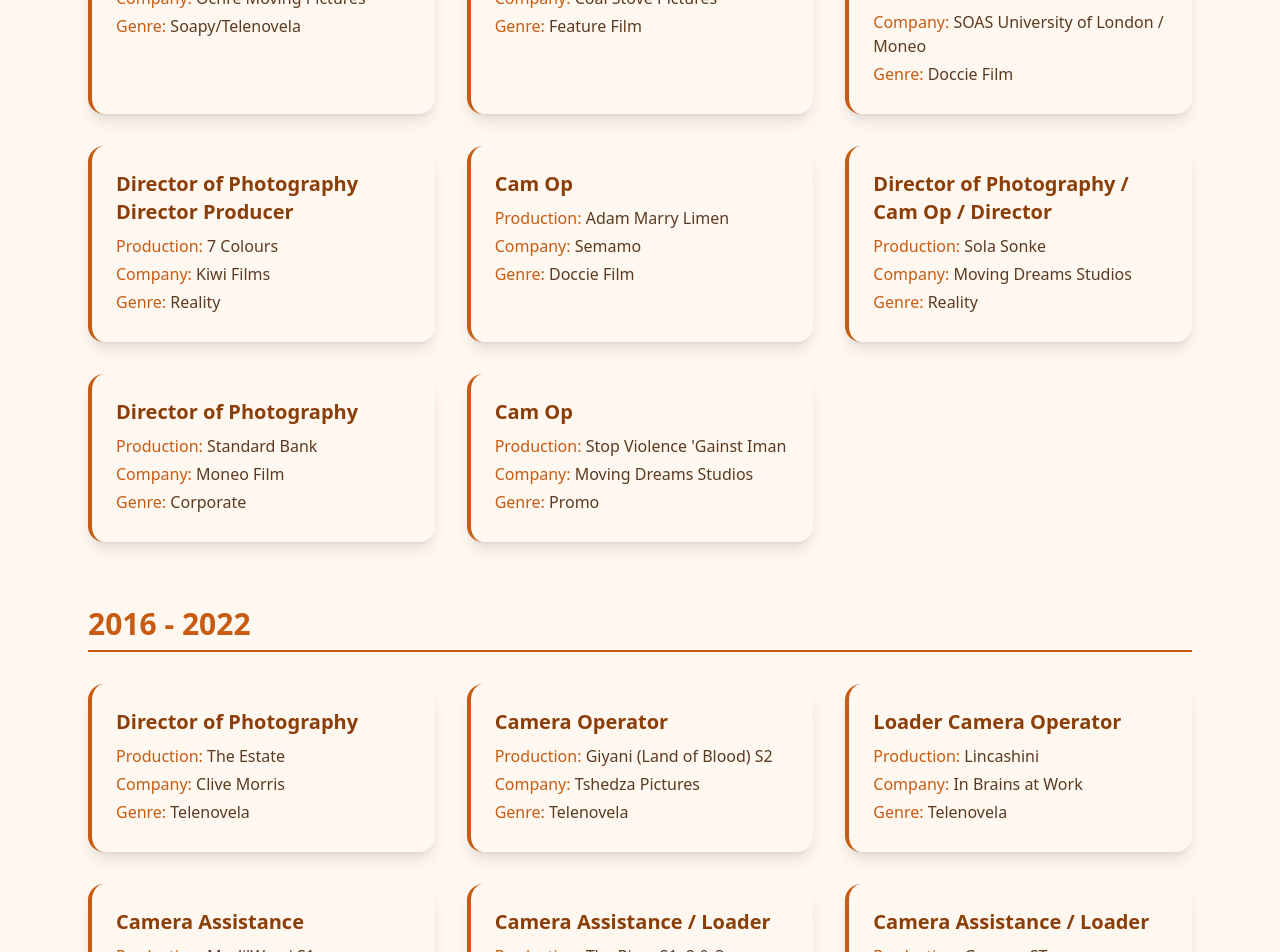
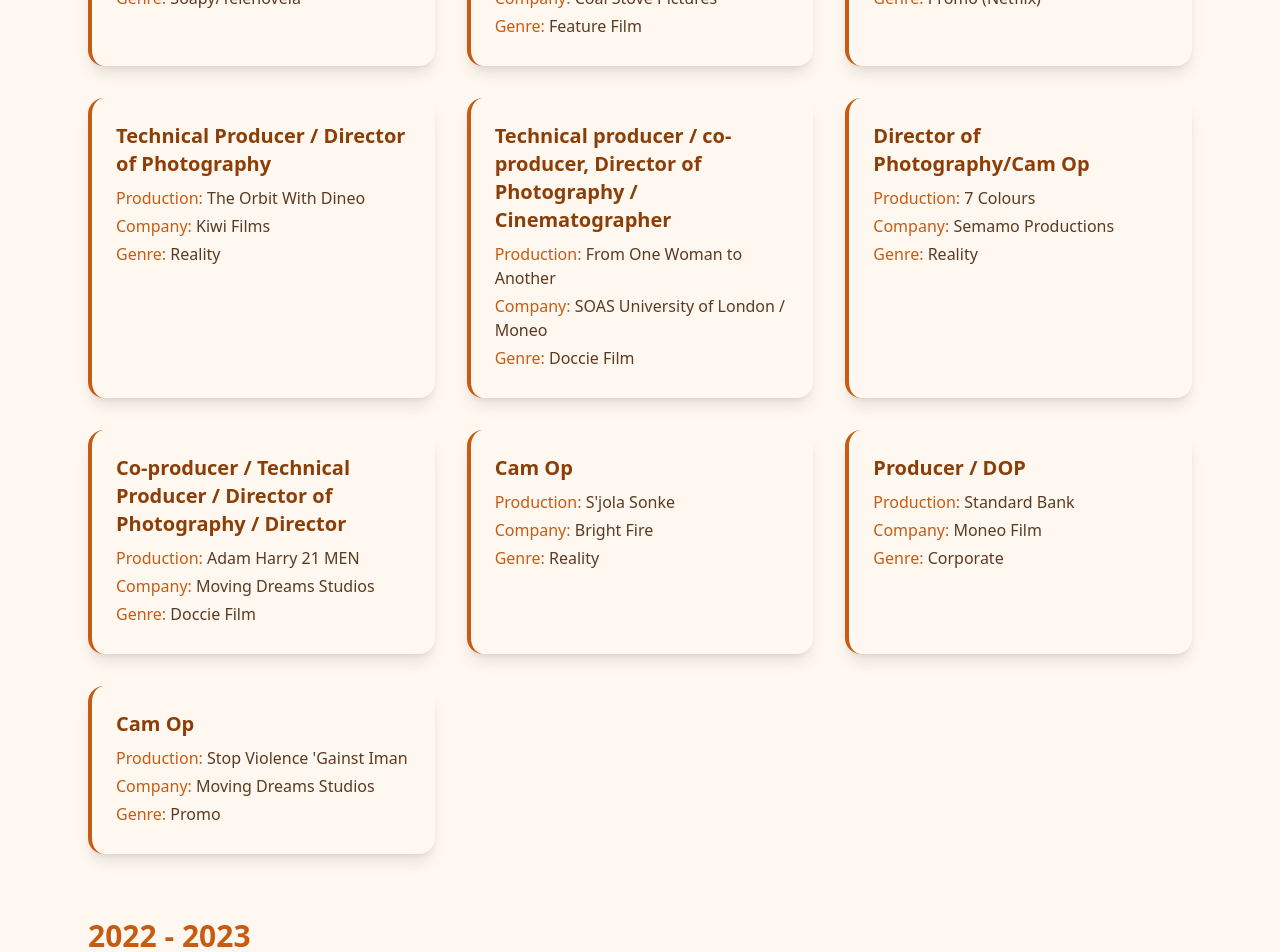
Before and after one commit to Sabelodone/moneo, a React (Create React App) app: page /team/neo-paulus in a window 1280 px wide. Shown: the part 760-1712 px from the top of the page. Built offline with nearby package versions, Linux system fonts and the light colour scheme.

Commit message:
server or api

```diff
--- a/src/components/AboutPage.tsx
+++ b/src/components/AboutPage.tsx
@@ -426,10 +426,42 @@ const AboutPage: React.FC = () => {
                   <span className="block" style={{ color: colors.accentOrange, textShadow: `0 2px 16px ${colors.accentGold}` }}>STORY</span>
                 </h2>
                 <div className="space-y-6 font-netflix text-lg" style={{ color: colors.textDark, opacity: 0.8, lineHeight: "1.7" }}>
-                  <p>Founded in 2018, Moneo Films is a trailblazing production company owned entirely by black women. We specialize in producing remarkable films, documentaries, series, and other television products.</p>
-                  <p>Led by our visionary co-founders, Ferry Jele and Neo R Paulus, we push boundaries and redefine storytelling.</p>
-                  <p>At Moneo Films, we are more than just a production company - we are an all-encompassing entertainment and administration office. Our team of experts excels in producing and technical producing, script development,Editing, directing, cinematography, performance coaching, dialogue coaching, Web and App development and more.</p>
-                  <p>We provide a comprehensive range of services and equipment, ensuring excellence in every aspect of production.</p>
+                 <p>
+        <strong>Our Story</strong>
+      </p>
+
+      <p>
+        Founded in 2018, <strong>Moneo Films</strong> is a trailblazing, Black-women-owned production company rooted in purpose, passion, and creative excellence. Co-founded by visionary industry leaders <strong>Ferry Jele</strong> and <strong>Neo R Paulus</strong>, we are on a mission to push boundaries and redefine storytelling across Africa and beyond.
+      </p>
+
+      <p>
+        We specialize in producing high-impact films, documentaries, series, and a wide range of television content — but we are more than just a production company. Moneo Films is a fully integrated entertainment and administration hub, offering end-to-end solutions that bring stories to life with precision and heart.
+      </p>
+
+      <p>
+        Our team consists of skilled professionals who bring their expertise to every stage of production, including:
+      </p>
+
+      <p>• Producing & Technical Producing</p>
+      <p>• Script Development</p>
+      <p>• Directing</p>
+      <p>• Cinematography</p>
+      <p>• Performance & Dialogue Coaching</p>
+      <p>• Technical Support</p>
+      <p>• Editing</p>
+      <p>• Web & App Development</p>
+
+      <p>
+        We also believe deeply in uplifting others through training and mentorship. Over the years, we have provided free training and development opportunities to aspiring creatives — not for recognition or financial gain, but to empower the next generation of storytellers and ensure their success in the industry.
+      </p>
+
+      <p>
+        At Moneo Films, we are building more than productions — we are building a legacy. One grounded in excellence, collaboration, and transformation through storytelling.
+      </p>
+
+      <p>
+        We pride ourselves on delivering excellence in every frame, every performance, and every experience. At Moneo Films, storytelling is not just what we do — it’s <em>who we are</em>.
+      </p>
                 </div>
               </div>
             </motion.div>
--- a/src/components/FerryProfile.tsx
+++ b/src/components/FerryProfile.tsx
@@ -43,19 +43,6 @@ const FerryProfile: React.FC = () => {
     },
   ];
 
-  // References
-  const references = [
-    { name: "Candice Tenant", contact: "079 444 5525" },
-    { name: "Jonny Barbuzzano", contact: "071 3606 507" },
-    { name: "Makgono Mamabolo", contact: "081 768 3003" },
-    { name: "Gerard Savenije", contact: "082 828 8500 / 011 719 4530" },
-    { name: "Eric Mogale", contact: "083 538 4666 / 011 719 4530" },
-    { name: "Ilse Van Heermet", contact: "082 453 2683 / 011 714 5692" },
-    { name: "Winnie Serite", contact: "082 972 5689 / 011 719 4200" },
-    { name: "Roberta Durant", contact: "083 228 0914" },
-    { name: "Khethiwe Ngcobo", contact: "083 470 2210" },
-    { name: "Lodi Matsetele", contact: "081 523 2926" },
-  ];
 
   return (
     <motion.div
@@ -115,22 +102,7 @@ const FerryProfile: React.FC = () => {
           ))}
         </div>
 
-        {/* References Section */}
-        <div className="mt-16">
-          <h2 className="text-3xl font-semibold mb-8 text-[#C75B12] border-b-2 border-[#E0CFC0] pb-2">References</h2>
-          <div className="grid grid-cols-1 md:grid-cols-2 lg:grid-cols-3 gap-8">
-            {references.map((ref, idx) => (
-              <motion.div
-                key={idx}
-                className="bg-[#FFF5EB] shadow-lg rounded-xl p-6 hover:shadow-2xl transition-shadow duration-300 border-l-4 border-[#C75B12] h-full"
-                whileHover={{ scale: 1.03 }}
-              >
-                <h3 className="text-xl font-semibold mb-2 text-[#C75B12]">{ref.name}</h3>
-                <p><span className="font-medium">Contact:</span> {ref.contact}</p>
-              </motion.div>
-            ))}
-          </div>
-        </div>
+
 
         {/* Contact Section */}
         <div className="mt-16">
--- a/src/components/NeoProfile.tsx
+++ b/src/components/NeoProfile.tsx
@@ -15,36 +15,37 @@ const NeoProfile: React.FC = () => {
     {
       period: "2023 - 2025",
       roles: [
-        { position: "DOP Cinematographer / Co-Producer Director / DOP", production: "Scandal", company: "Ochre Moving Pictures", genre: "Soapy/Telenovela" },
-        { position: "Director of Photography / Cam Op / Director", production: "Rethink Rands", company: "Coal Stove Pictures", genre: "Feature Film" },
-        { position: "Director of Photography / Cam Op", production: "From One Woman to Another", company: "SOAS University of London / Moneo", genre: "Doccie Film" },
-        { position: "Director of Photography Director Producer", production: "7 Colours", company: "Kiwi Films", genre: "Reality" },
-        { position: "Cam Op", production: "Adam Marry Limen", company: "Semamo", genre: "Doccie Film" },
-        { position: "Director of Photography / Cam Op / Director", production: "Sola Sonke", company: "Moving Dreams Studios", genre: "Reality" },
-        { position: "Director of Photography", production: "Standard Bank", company: "Moneo Film", genre: "Corporate" },
+        { position: "DOP / Cinematographer", production: "Scandal", company: "Ochre Moving Pictures", genre: "Soapy/Telenovela" },
+        { position: "Director of Photography / Cinematographer", production: "Rethink Rands", company: "Coal Stove Pictures", genre: "Feature Film" },
+        { position: "Cam Op", production: "Soweto Love Story", company: "Pitch Black", genre: "Promo (Netflix)" },
+        { position: "Technical Producer / Director of Photography", production: "The Orbit With Dineo", company: "Kiwi Films", genre: "Reality" },
+        { position: "Technical producer / co-producer, Director of Photography / Cinematographer", production: "From One Woman to Another", company: "SOAS University of London / Moneo", genre: "Doccie Film" },
+        { position: "Director of Photography/Cam Op", production: "7 Colours", company: "Semamo Productions", genre: "Reality" },
+        { position: "Co-producer / Technical Producer / Director of Photography / Director", production: "Adam Harry 21 MEN", company: "Moving Dreams Studios", genre: "Doccie Film" },
+        { position: "Cam Op", production: "S'jola Sonke", company: "Bright Fire", genre: "Reality" },
+        { position: "Producer / DOP", production: "Standard Bank", company: "Moneo Film", genre: "Corporate" },
         { position: "Cam Op", production: "Stop Violence 'Gainst Iman", company: "Moving Dreams Studios", genre: "Promo" },
       ],
     },
     {
-      period: "2016 - 2022",
+      period: "2022 - 2023",
       roles: [
         { position: "Director of Photography", production: "The Estate", company: "Clive Morris", genre: "Telenovela" },
         { position: "Camera Operator", production: "Giyani (Land of Blood) S2", company: "Tshedza Pictures", genre: "Telenovela" },
-        { position: "Loader Camera Operator", production: "Lincashini", company: "In Brains at Work", genre: "Telenovela" },
-        { position: "Camera Assistance", production: "Mzali'Wami S1", company: "Tshedza Pictures", genre: "Drama" },
-        { position: "Camera Assistance / Loader", production: "The River S1, 2 & 3", company: "Endemol South Africa", genre: "Telenovela" },
-        { position: "Camera Assistance / Loader", production: "Gomora ST", company: "Tshedza Pictures", genre: "Soap" },
-        { position: "Camera Assistance", production: "Isidingo", company: "Velonovela", genre: "Soap" },
+        { position: "Loader / Camera Operator", production: "Lingashoni", company: "Stain Glass", genre: "Telenovela" },
+        { position: "Camera Assistance / Loader", production: "Mzali'Wami S1", company: "Brains At Work", genre: "Drama" },
+        { position: "Camera Assistance / Loader", production: "The River S1, 2 & 3", company: "Tshedza Pictures", genre: "Telenovela" },
+        { position: "Camera Assistance / Loader", production: "Gomora ST S1", company: "Serite", genre: "Telenovela" },
       ],
     },
     {
       period: "2012 - 2018",
       roles: [
-        { position: "Director of Photography", production: "Miriam Makeba Foundation", company: "Agogo Ayo", genre: "Reality Show" },
-        { position: "Camera Assistance", production: "Isidingo", company: "Endemol South Africa Moneo", genre: "Soapy" },
-        { position: "Director of Photography", production: "My Sexuality My Orids", company: "Milms", genre: "Reality" },
-        { position: "Director Camera Operator", production: "Not on My Watch Darlington", company: "Obonye Media", genre: "Drama" },
-        { position: "Camera Operator", production: "Michaels", company: "Obonye Media", genre: "Documentary" },
+        { position: "Director of Photography / Producer", production: "Miriam Makeba Foundation", company: "Moneo Films", genre: "Theatre Show" },
+        { position: "Camera Assistance", production: "Isidingo", company: "Endemol South Africa", genre: "Soapy" },
+        { position: "Producer / Director of Photography", production: "My Sexuality My Pride", company: "Moneo Films", genre: "Doccie Film" },
+        { position: "Camera Operator", production: "Not on My Watch", company: "Obonye Media", genre: "Drama" },
+        { position: "Camera Operator", production: "Darlington Michaels", company: "Obonye Media", genre: "Documentary" },
       ],
     },
     {
@@ -61,17 +62,6 @@ const NeoProfile: React.FC = () => {
     },
   ];
 
-  const references = [
-    { name: "Sanele Zulu", production: "SCANDAL", contact: "+27 79 695 8648" },
-    { name: "Natalie Prinsloo", production: "SCANDAL", contact: "+27 82 490 1957" },
-    { name: "Pelisa Norman", production: "Soweto Love Story", contact: "+27 82 863 3461" },
-    { name: "Dineo Lusenga", production: "The Orbit with Dineo", contact: "+27 76 058 5162" },
-    { name: "Mda Ramphoma", production: "7 Colours", contact: "+27 66 105 4192" },
-    { name: "Amber", production: "The River S1,2&3", contact: "+27 67 145 9882" },
-    { name: "Florence Masebe", production: "Kheta - Higher Education", contact: "+27 82 560 8043 / +27 71 482 9870" },
-    { name: "Ferry Jele", production: "Moneo Films", contact: "+27 72 776 7597" },
-    { name: "Koketso Mojela", production: "Hero Pilot Xikulu Media", contact: "+27 81 708 7535" },
-  ];
 
   const fadeInUp = {
     hidden: { opacity: 0, y: 30 },
@@ -142,23 +132,7 @@ const NeoProfile: React.FC = () => {
           ))}
         </div>
 
-        {/* References Section */}
-        <div className="mt-16">
-          <h2 className="text-3xl font-semibold mb-8 text-[#C75B12] border-b-2 border-[#C75B12] pb-2">References</h2>
-          <div className="grid grid-cols-1 md:grid-cols-2 lg:grid-cols-3 gap-8">
-            {references.map((ref, idx) => (
-              <motion.div
-                key={idx}
-                whileHover={{ scale: 1.03 }}
-                className="bg-[#FFF8F0] shadow-lg rounded-2xl p-6 border-l-4 border-[#C75B12] h-full transition-all duration-300"
-              >
-                <h3 className="text-xl font-semibold mb-2 text-[#8C3E08]">{ref.name}</h3>
-                <p><span className="font-medium text-[#C75B12]">Production:</span> {ref.production}</p>
-                <p><span className="font-medium text-[#C75B12]">Contact:</span> {ref.contact}</p>
-              </motion.div>
-            ))}
-          </div>
-        </div>
+
 
         {/* Contact Section */}
         <div className="mt-16">
--- a/src/components/ServicesPage.tsx
+++ b/src/components/ServicesPage.tsx
@@ -21,21 +21,21 @@ const ServicesPage = () => {
       title: "Film Production",
       icon: <Film style={{ color: colors.accentOrange }} className="w-8 h-8" />,
       description: "End-to-end film production services from concept to final cut, specializing in dramatic storytelling and cinematic visuals.",
-      highlights: ["Feature Films", "Short Films", "Cinematic Storytelling"],
+      highlights: ["Feature Films", "Short Films", "Cinematic Storytelling", "Corporate", "Documentaries"],
       image: "/images/image1 (1).jpeg",
     },
     {
       title: "Cinematography",
       icon: <Camera style={{ color: colors.accentOrange }} className="w-8 h-8" />,
       description: "Award-winning cinematography services that bring your vision to life with stunning visual narratives.",
-      highlights: ["Director of Photography", "Camera Operation", "Lighting Design"],
+      highlights: ["Director of Photography", "Camera Operation", "Gaffer", "Grips", "Wardrobe", "Makeup", "Production", "Casting Director", "Sound Mixer"],
       image: "/images/image4.jpeg",
     },
     {
       title: "TV Production",
       icon: <Monitor style={{ color: colors.accentOrange }} className="w-8 h-8" />,
       description: "Complete television production including telenovelas, dramas, and reality shows with proven success.",
-      highlights: ["The River", "How to Ruin Christmas", "Fatal Seduction"],
+      highlights: ["From one woman to another", "Her Story International", "Adam Harry 21 MEN", "Segopotso"],
       image: "/images/image24.jpeg"
     },
     {
@@ -62,9 +62,9 @@ const ServicesPage = () => {
   ];
 
   const awards = [
+    "International Emmy Awards Nominee",
     "SAFTA Winner - Best Directing Team",
     "SAFTA Nominee - Supporting Actress",
-    "International Emmy Awards Nominee"
   ];
 
   return (
```
